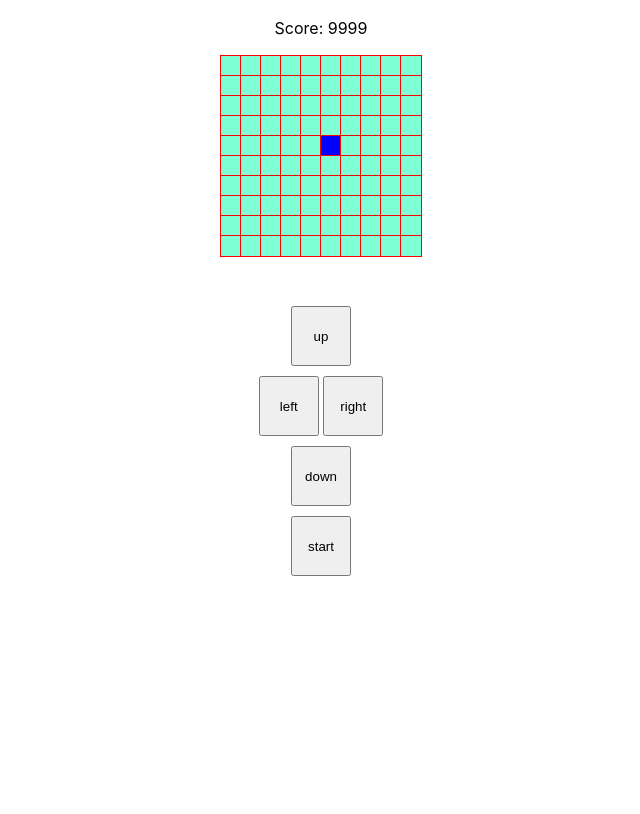
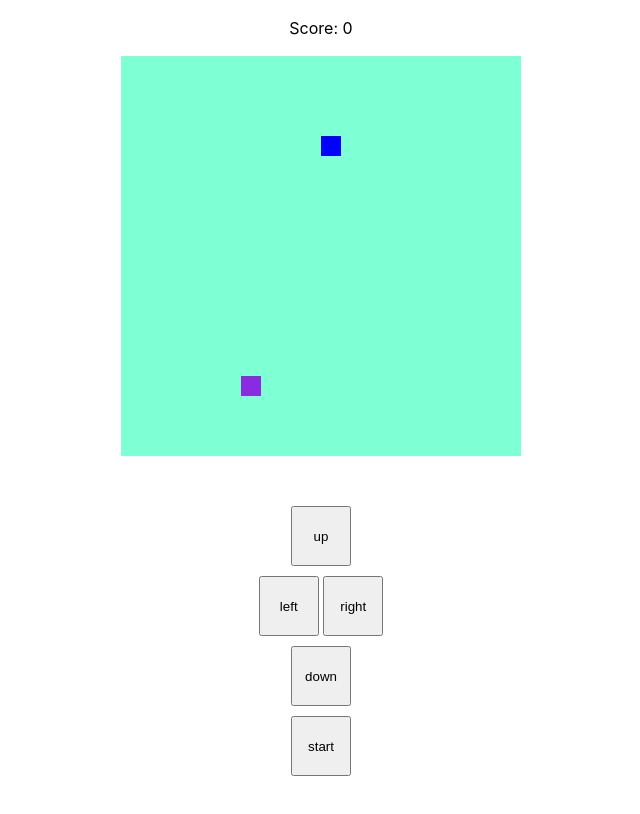
Before and after one commit to parthi-n/Snake, a website built with Vite: page index.html in a window 1280 px wide. Both pictures are taken after a click on the button "start". Shown: the whole page, without its empty margins (319-959 px from the left). Built offline with nearby package versions, Linux system fonts and the light colour scheme.

Commit message:
feat: added snake move functions and food generate function

```diff
--- a/index.html
+++ b/index.html
@@ -10,7 +10,7 @@
 	<body>
 		<main>
 			<div>
-				<p class="score">Score: 9999</p>
+				<p id="score-text">Score: <span id="score">0</span></p>
 			</div>
 			<div id="game-area"></div>
 
--- a/main.js
+++ b/main.js
@@ -1,33 +1,30 @@
 /*-------------------------------- Constants --------------------------------*/
 const gameEl = document.getElementById("game-area");
-const area = 10;
+const area = 20; // length of the area
 
 const rightBtnEl = document.getElementById("right");
 const leftBtnEl = document.getElementById("left");
 const upBtnEl = document.getElementById("up");
 const downBtnEl = document.getElementById("down");
 const startBtnEl = document.getElementById("start");
+const scoreDisplay = document.getElementById("score");
+
+const right = { x: 1, y: 0 };
+const left = { x: -1, y: 0 };
+const up = { x: 0, y: -1 };
+const down = { x: 0, y: 1 };
 
 /*---------- Variables (state) ---------*/
-
-// Snake - array with object
 let snake = [{ x: 5, y: 4 }];
-
-// Direction
 let direction = right;
-
-// Food postion
 let food = { x: 2, y: 2 };
-
-// Score
 let score = 0;
-
-// Gameover
 let gameOver = false;
+let game; // Store the game interval
 
 /*-------------- Functions -------------*/
 
-// To create game area with area variable
+// Create game area
 const gameArea = () => {
 	for (let i = 0; i < area * area; i++) {
 		const tile = document.createElement("div");
@@ -36,102 +33,93 @@ const gameArea = () => {
 	}
 };
 
-//gameArea()
-
 // Draw Snake
 const drawSnake = () => {
-	// Reset game area -- by clearing the class name
 	const tiles = document.querySelectorAll(".tile");
-	tiles.forEach((tile => tile.className = "tile"));
+	tiles.forEach((tile) => (tile.className = "tile"));
 
-	// draw snake -- Index starts from zero
 	snake.forEach((seg) => {
 		const index = seg.y * area + seg.x;
-		tiles[index].classList.add('snake');
-
+		tiles[index].classList.add("snake");
 	});
 
-	// Draw Food -- ?
+	// Draw Food
+	const foodPos = food.y * area + food.x;
+	tiles[foodPos].classList.add("food");
 };
-
-
 
 // Move snake
 const moveSnake = () => {
+	const head = { x: snake[0].x + direction.x, y: snake[0].y + direction.y };
+
 	// Check collision with food
+	if (head.x === food.x && head.y === food.y) {
+		score++;
+		addFood(); // Generate new food
+	} else {
+		snake.pop(); // Remove last segment if not eating
+	}
+
 	// Check Collision with self / wall
-	// Add length to snake
+	if (head.x < 0 || head.x >= area || head.y < 0 || head.y >= area || snake.some((segment) => segment.x === head.x && segment.y === head.y)) {
+		alert(`Game Over! Your score: ${score}`);
+		clearInterval(game);
+		return;
+	}
+
+	// Add new head
+	snake.unshift(head);
+	scoreDisplay.innerText = score;
 	drawSnake();
 };
 
 // Generate food
 const addFood = () => {
-	// add at random place
+	do {
+		food.x = Math.floor(Math.random() * area);
+		food.y = Math.floor(Math.random() * area);
+	} while (snake.some((segment) => segment.x === food.x && segment.y === food.y));
 };
 
-//Game controll
+// Initialize game
+const initGame = () => {
+	snake = [{ x: 5, y: 4 }];
+	score = 0;
+	direction = right; // Reset direction
+	gameOver = false; // Reset gameOver flag
+	scoreDisplay.innerText = score;
+	drawSnake();
+	addFood();
+};
+
+// Start game
+const startBtnClick = () => {
+	console.log("Game started");
+	initGame();
+	if (game) clearInterval(game); // Clear any existing game loop
+	game = setInterval(moveSnake, 500);
+};
 
 // Change Direction
-
-// GameLoop
-const gameLoop = () => {
-	//Set interval
+const rightBtnClick = () => {
+	if (direction.x !== -1) direction = right; // Prevent reversing
+};
+const leftBtnClick = () => {
+	if (direction.x !== 1) direction = left; // Prevent reversing
+};
+const upBtnClick = () => {
+	if (direction.y !== 1) direction = up; // Prevent reversing
+};
+const downBtnClick = () => {
+	if (direction.y !== -1) direction = down; // Prevent reversing
 };
 
-// Init game
-const initGame = () => {
-	// Invoke Create game area
-	gameArea();
-
-	// Invoke generate food
-	const game = setInterval(moveSnake, 200);
-	// invoke game loop
-};
-
-
-
-initGame()
-
-
-const rightBtnClick = () => {
-	console.log("clicked");
-};
-
-const leftBtnClick = () => {
-	console.log("clicked");
-};
-const upBtnClick = () => {
-	console.log("clicked");
-};
-const downBtnClick = () => {
-	console.log("clicked");
-};
-
-const startBtnClick = () => {
-	console.log("Game started");
-	startPoint.classList.add("snake");
-};
-
-// Update Position
-// ???
-
-// GrowSnake
-
-// check collions + end game
-
-// check food eaten + add score
-
-// generate food at position
-
-// Set timer for food postion?
-
-// Clear game area
-
 /*----------- Event Listeners ----------*/
-
-// Direction based on key input
 rightBtnEl.addEventListener("click", rightBtnClick);
 leftBtnEl.addEventListener("click", leftBtnClick);
 upBtnEl.addEventListener("click", upBtnClick);
 downBtnEl.addEventListener("click", downBtnClick);
 startBtnEl.addEventListener("click", startBtnClick);
+
+// Initialize game area on page load
+gameArea();
--- a/style.css
+++ b/style.css
@@ -10,21 +10,13 @@
 }
 
 #game-area {
-	width: fit-content;
-	height: fit-content;
+	width: 400px;
+	height: 400px;
 	margin: auto;
 	display: grid;
-	grid-template-columns: repeat(10, 20px);
-	grid-template-rows: repeat(10, 20px);
+	grid-template-columns: repeat(20, auto);
+	grid-template-rows: repeat(20, auto);
 	gap: 0;
-
-}
-
-.square {
-	width: 20px;
-	height: 20px;
-	background-color:bisque;
-	border: 1px solid red;
 }
 
 .game-row {
@@ -34,14 +26,19 @@
 }
 
 .tile {
-	outline: 1px solid red;
-	background-color: aquamarine;}
+	/* outline: 1px solid red; */
+	background-color: aquamarine;
+}
 
 .snake {
 	background-color: blue;
 }
 
-.score {
+.food {
+	background-color: blueviolet;
+}
+
+#score-text {
 	color: black;
 	text-align: center;
 }
```
